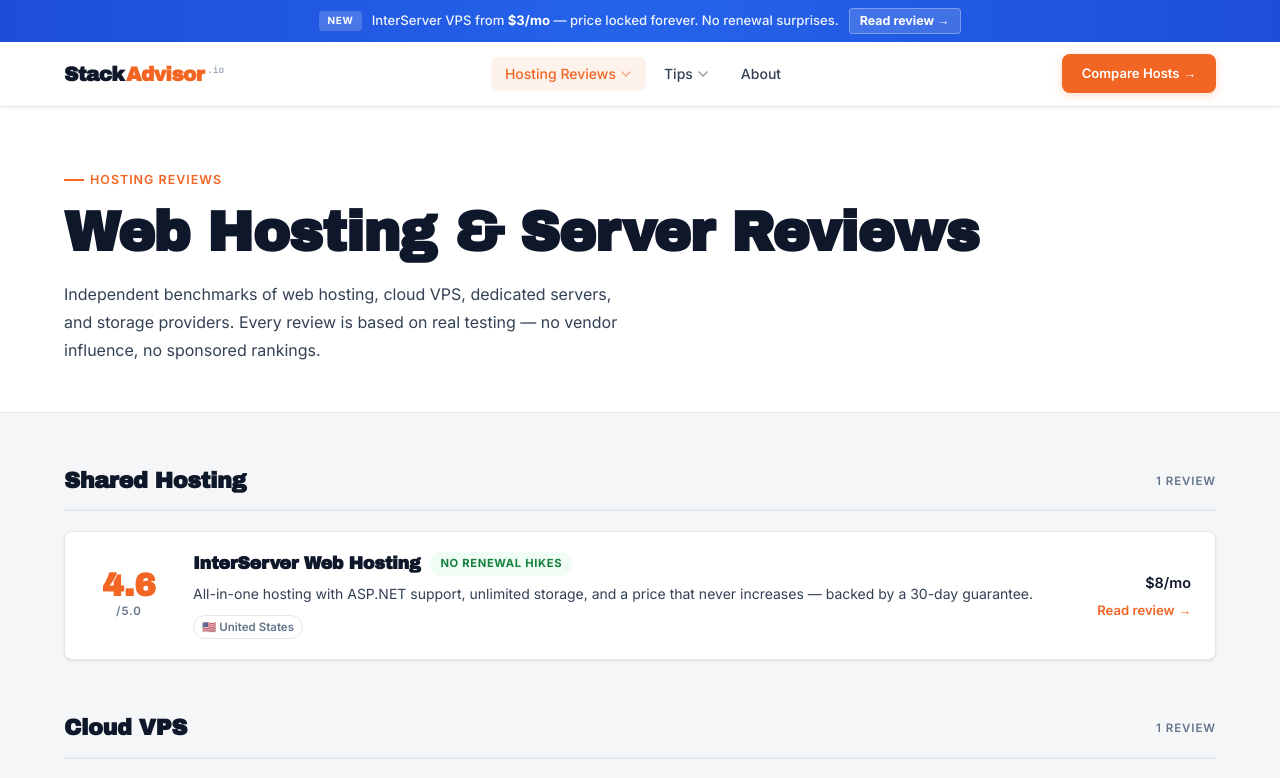
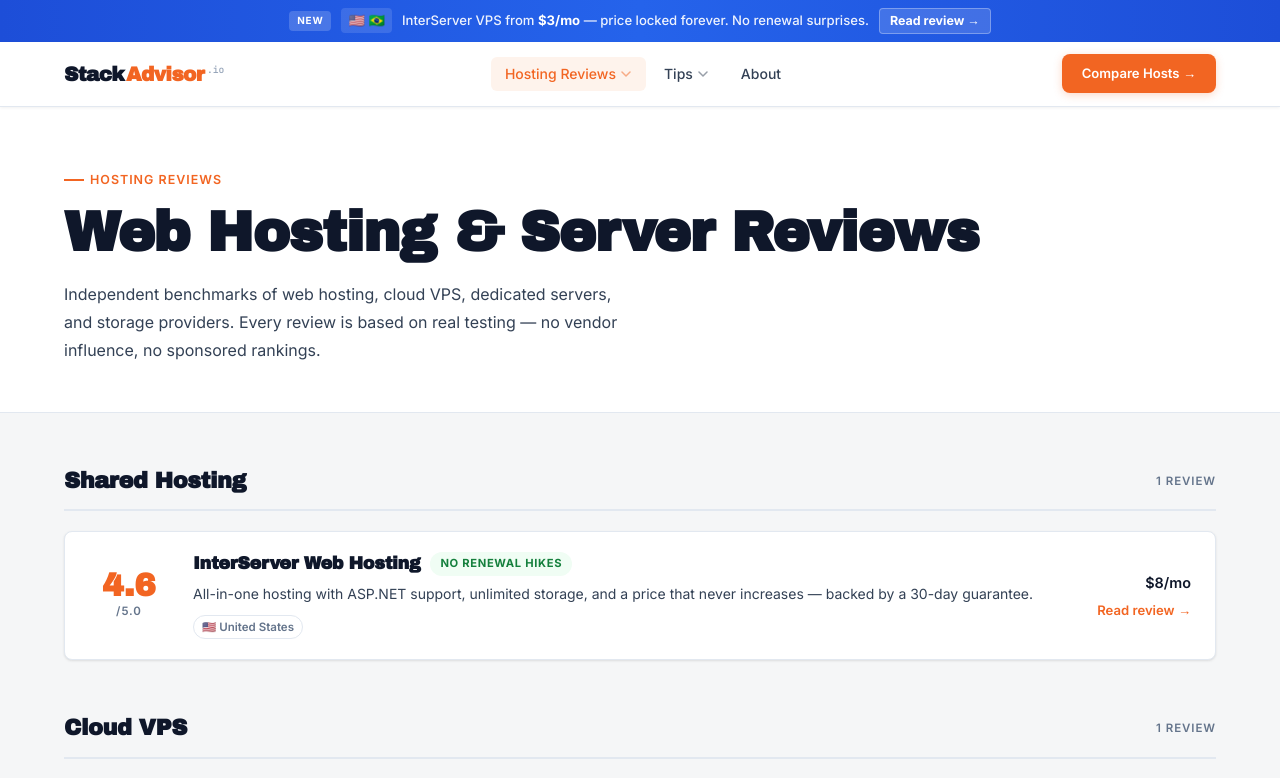
Before and after one commit to nikcho1337/stackadvisor, a Next.js app: page /reviews in a window 1280 px wide. Shown: the top 778 px of the page. Built offline with nearby package versions, Linux system fonts and the light colour scheme.

Commit message:
Add US + Brazil flags to announcement bar
Co-Authored-By: Claude Sonnet 4.6 <noreply@anthropic.com>

```diff
--- a/app/layout.tsx
+++ b/app/layout.tsx
@@ -59,6 +59,11 @@ export default function RootLayout({
               fontSize: "0.62rem", fontWeight: 700, textTransform: "uppercase",
               letterSpacing: "0.08em", padding: "2px 8px", borderRadius: "4px",
             }}>New</span>
+            <span style={{
+              display: "flex", alignItems: "center", gap: "3px",
+              background: "rgba(255,255,255,0.12)", borderRadius: "4px",
+              padding: "2px 7px", fontSize: "0.82rem",
+            }}>🇺🇸 🇧🇷</span>
             <span style={{ fontSize: "0.82rem", color: "rgba(255,255,255,0.92)", fontWeight: 500 }}>
               InterServer VPS from <strong style={{ color: "#fff" }}>$3/mo</strong> — price locked forever. No renewal surprises.
             </span>
```
